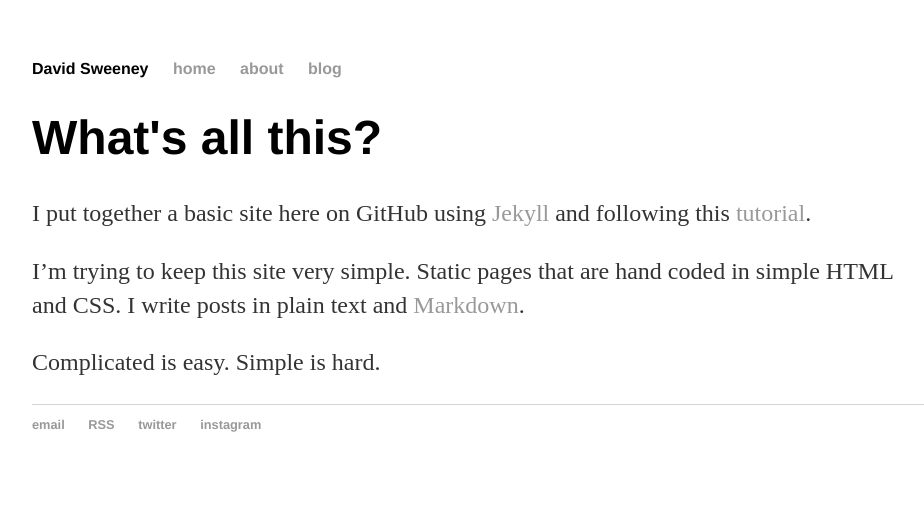
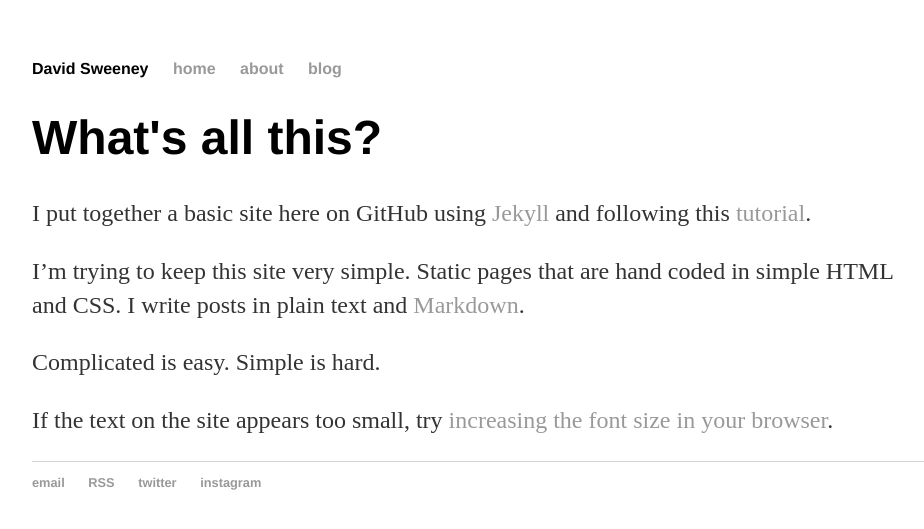
Before and after one commit to dvdsweeney/dvdsweeney.github.io, a Jekyll site: the page built from about.html, in a window 1280 px wide. Shown: the top 529 px of the page, without its empty margins (160-1084 px from the left). Built offline with Jekyll 4.4.1, drawn with Linux system fonts in a browser that asks for light colours.

Commit message:
Update about.html

```diff
--- a/about.html
+++ b/about.html
@@ -6,6 +6,8 @@ title: David Sweeney | About
 	<h1>What's all this?</h1>
   <p>I put together a basic site here on GitHub using <a href="https://jekyllrb.com">Jekyll</a> and following this <a href="http://jmcglone.com/guides/github-pages/">tutorial</a>.</p>
   <p>I’m trying to keep this site very simple. Static pages that are hand coded in simple HTML and CSS. I write posts in plain text and <a href="https://en.wikipedia.org/wiki/Markdown">Markdown</a>.</p>
-    <p>Complicated is easy. Simple is hard.</p>
+  <p>Complicated is easy. Simple is hard.</p>
+	<p>If the text on the site appears too small, try <a href="https://www.computerhope.com/issues/ch000779.htm">increasing the font size in your browser</a>.</p>
+
 
 </div><!-- /.blurb -->
```
